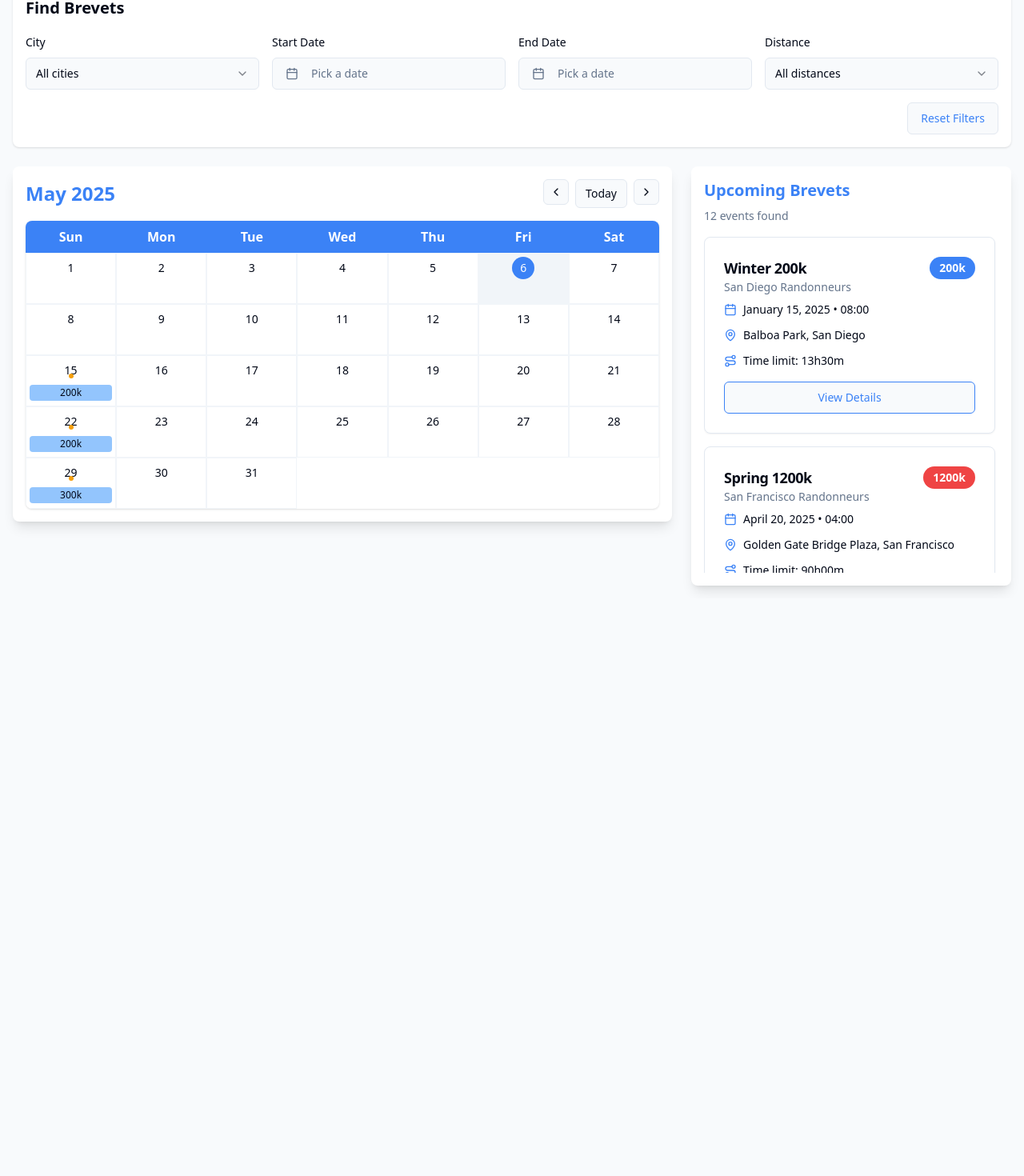
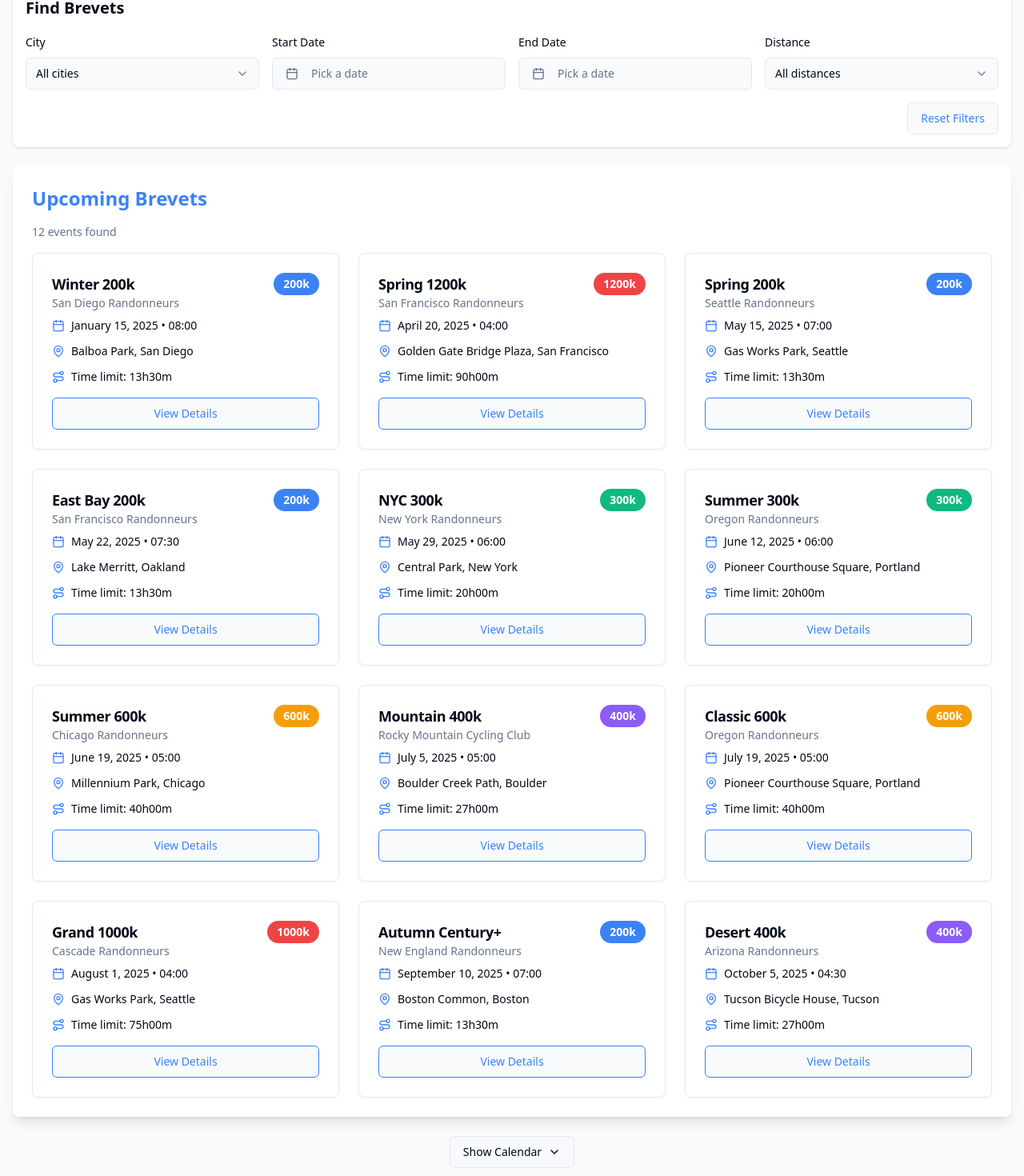
Before and after one commit to alrotech/brevet-roster-locale, a React (Vite) app: page / in a window 1280 px wide. Shown: the part 136-1606 px from the top of the page at 80% size. Before the commit the page ends 884 px from the top, so only its background shows below. Built offline with nearby package versions, Linux system fonts and the light colour scheme.

Commit message:
Refactor: Change main view to event list
Change the main view to display a list of upcoming events instead of the calendar.

```diff
--- a/src/components/BrevetsCalendar.tsx
+++ b/src/components/BrevetsCalendar.tsx
@@ -22,7 +22,7 @@ const BrevetsCalendar: React.FC<BrevetsCalendarProps> = ({
   const monthDays = eachDayOfInterval({ start: monthStart, end: monthEnd });
 
   // Days of the week
-  const weekdays = ['Sun', 'Mon', 'Tue', 'Wed', 'Thu', 'Fri', 'Sat'];
+  const weekdays = ['Su', 'Mo', 'Tu', 'We', 'Th', 'Fr', 'Sa'];
 
   // Check if a specific day has events
   const hasEventsOnDay = (day: Date) => {
@@ -32,11 +32,11 @@ const BrevetsCalendar: React.FC<BrevetsCalendarProps> = ({
   };
 
   return (
-    <div className="bg-white rounded-lg shadow overflow-hidden">
+    <div className="bg-white rounded-lg overflow-hidden">
       {/* Calendar header with days of the week */}
       <div className="grid grid-cols-7 bg-cycling-blue text-white font-semibold">
         {weekdays.map((day, index) => (
-          <div key={index} className="p-2 text-center">
+          <div key={index} className="p-1 text-center text-xs">
             {day}
           </div>
         ))}
@@ -53,7 +53,7 @@ const BrevetsCalendar: React.FC<BrevetsCalendarProps> = ({
             <div
               key={i}
               className={cn(
-                "h-16 p-1 border border-muted flex flex-col items-center justify-start",
+                "h-12 p-1 border border-muted flex flex-col items-center justify-start",
                 isToday && "bg-muted",
                 !isSameMonth(day, currentMonth) && "text-muted-foreground opacity-50",
                 isSelected && "calendar-day-selected"
@@ -61,7 +61,7 @@ const BrevetsCalendar: React.FC<BrevetsCalendarProps> = ({
               onClick={() => setSelectedDate(day)}
             >
               <span className={cn(
-                "inline-flex items-center justify-center w-7 h-7 rounded-full text-sm",
+                "inline-flex items-center justify-center w-6 h-6 rounded-full text-xs",
                 isToday && "bg-cycling-blue text-white",
                 isSelected && !isToday && "bg-cycling-green text-white",
                 hasEvents && !isSelected && !isToday && "calendar-day-has-events",
@@ -71,26 +71,7 @@ const BrevetsCalendar: React.FC<BrevetsCalendarProps> = ({
               </span>
 
               {hasEvents && (
-                <div className="w-full mt-1">
-                  {brevets
-                    .filter(brevet => isSameDay(parseISO(brevet.date), day))
-                    .slice(0, 1)
-                    .map(brevet => (
-                      <div
-                        key={brevet.id}
-                        className="text-xs truncate text-center bg-cycling-light-blue rounded px-1 py-0.5"
-                      >
-                        {brevet.distance}k
-                      </div>
-                    ))}
-
-                  {/* Show count if more than 1 event */}
-                  {brevets.filter(brevet => isSameDay(parseISO(brevet.date), day)).length > 1 && (
-                    <div className="text-xs text-center mt-0.5 text-muted-foreground">
-                      +{brevets.filter(brevet => isSameDay(parseISO(brevet.date), day)).length - 1} more
-                    </div>
-                  )}
-                </div>
+                <div className="w-2 h-2 bg-cycling-light-blue rounded-full mt-1"></div>
               )}
             </div>
           );
--- a/src/pages/Index.tsx
+++ b/src/pages/Index.tsx
@@ -7,6 +7,8 @@ import BrevetsCalendar from '@/components/BrevetsCalendar';
 import BrevetsFilters from '@/components/BrevetsFilters';
 import BrevetsCard from '@/components/BrevetsCard';
 import EventDetailsModal from '@/components/EventDetailsModal';
+import { Button } from '@/components/ui/button';
+import { ChevronDown, ChevronUp } from 'lucide-react';
 
 const Index = () => {
   // State for filters
@@ -18,6 +20,7 @@ const Index = () => {
   // State for calendar
   const [currentMonth, setCurrentMonth] = useState(new Date());
   const [selectedDate, setSelectedDate] = useState<Date | null>(null);
+  const [showCalendar, setShowCalendar] = useState(false);
 
   // State for filtered brevets
   const [filteredBrevets, setFilteredBrevets] = useState<Brevet[]>(brevets);
@@ -90,6 +93,11 @@ const Index = () => {
     setIsModalOpen(false);
   };
 
+  // Toggle calendar visibility
+  const toggleCalendar = () => {
+    setShowCalendar(!showCalendar);
+  };
+
   return (
     <div className="container mx-auto p-4 max-w-7xl">
       <header className="mb-6 text-center">
@@ -109,25 +117,11 @@ const Index = () => {
         resetFilters={resetFilters}
       />
 
-      <div className="grid grid-cols-1 lg:grid-cols-3 gap-6">
-        <div className="lg:col-span-2">
-          <div className="bg-white rounded-lg shadow-lg p-4 mb-6">
-            <CalendarHeader
-              currentMonth={currentMonth}
-              setCurrentMonth={setCurrentMonth}
-            />
-            <BrevetsCalendar
-              brevets={brevets}
-              currentMonth={currentMonth}
-              selectedDate={selectedDate}
-              setSelectedDate={setSelectedDate}
-            />
-          </div>
-        </div>
-
-        <div className="space-y-4">
-          <div className="bg-white rounded-lg shadow-lg p-4">
-            <h2 className="text-xl font-bold mb-2 text-cycling-blue">
+      {/* Main content container */}
+      <div className="space-y-6">
+        {/* Events list - now the main focus */}
+        <div className="bg-white rounded-lg shadow-lg p-6">
+          <h2 className="text-2xl font-bold mb-4 text-cycling-blue">
             {selectedDate
               ? `Events on ${format(selectedDate, 'MMMM d, yyyy')}`
               : 'Upcoming Brevets'}
@@ -135,6 +129,7 @@ const Index = () => {
           <p className="text-muted-foreground text-sm mb-4">
             {filteredBrevets.length} events found
           </p>
+
           {filteredBrevets.length === 0 ? (
             <div className="text-center py-8 text-muted-foreground">
               No events found matching your criteria.
@@ -147,7 +142,7 @@ const Index = () => {
               </button>
             </div>
           ) : (
-              <div className="space-y-4 max-h-[calc(100vh-380px)] overflow-y-auto pr-1">
+            <div className="grid grid-cols-1 md:grid-cols-2 lg:grid-cols-3 gap-6">
               {filteredBrevets.map(brevet => (
                 <BrevetsCard
                   key={brevet.id}
@@ -158,7 +153,41 @@ const Index = () => {
             </div>
           )}
         </div>
+
+        {/* Calendar toggle button */}
+        <div className="flex justify-center">
+          <Button
+            onClick={toggleCalendar}
+            variant="outline"
+            className="flex items-center gap-2"
+          >
+            {showCalendar ? (
+              <>
+                Hide Calendar <ChevronUp className="h-4 w-4" />
+              </>
+            ) : (
+              <>
+                Show Calendar <ChevronDown className="h-4 w-4" />
+              </>
+            )}
+          </Button>
         </div>
+
+        {/* Collapsible calendar section */}
+        {showCalendar && (
+          <div className="bg-white rounded-lg shadow-lg p-4">
+            <CalendarHeader
+              currentMonth={currentMonth}
+              setCurrentMonth={setCurrentMonth}
+            />
+            <BrevetsCalendar
+              brevets={brevets}
+              currentMonth={currentMonth}
+              selectedDate={selectedDate}
+              setSelectedDate={setSelectedDate}
+            />
+          </div>
+        )}
       </div>
 
       <EventDetailsModal
```
Lines whose indentation alone changed are shown as unchanged.
